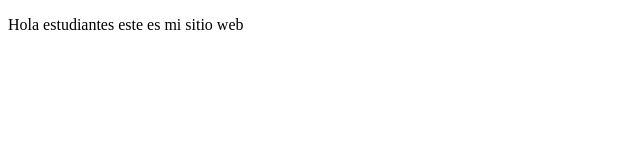
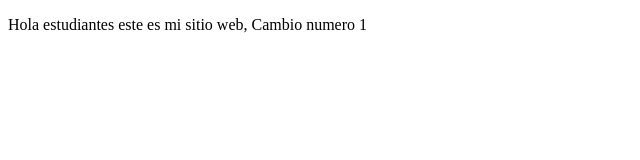
Before and after one commit to Frozenine/proyectoDemoCursoPrework, a plain HTML site: page index.html in a window 1280 px wide. Shown: the whole page, without its empty margins (0-640 px from the left). Drawn offline with Linux system fonts and the light colour scheme.

Commit message:
Cambios, en el parrafo

```diff
--- a/index.html
+++ b/index.html
@@ -7,6 +7,6 @@
     <title>Hola Mundo!</title>
 </head>
 <body>
-    <p>Hola estudiantes este es mi sitio web</p>
+    <p>Hola estudiantes este es mi sitio web, Cambio numero 1</p>
 </body>
 </html>
```
